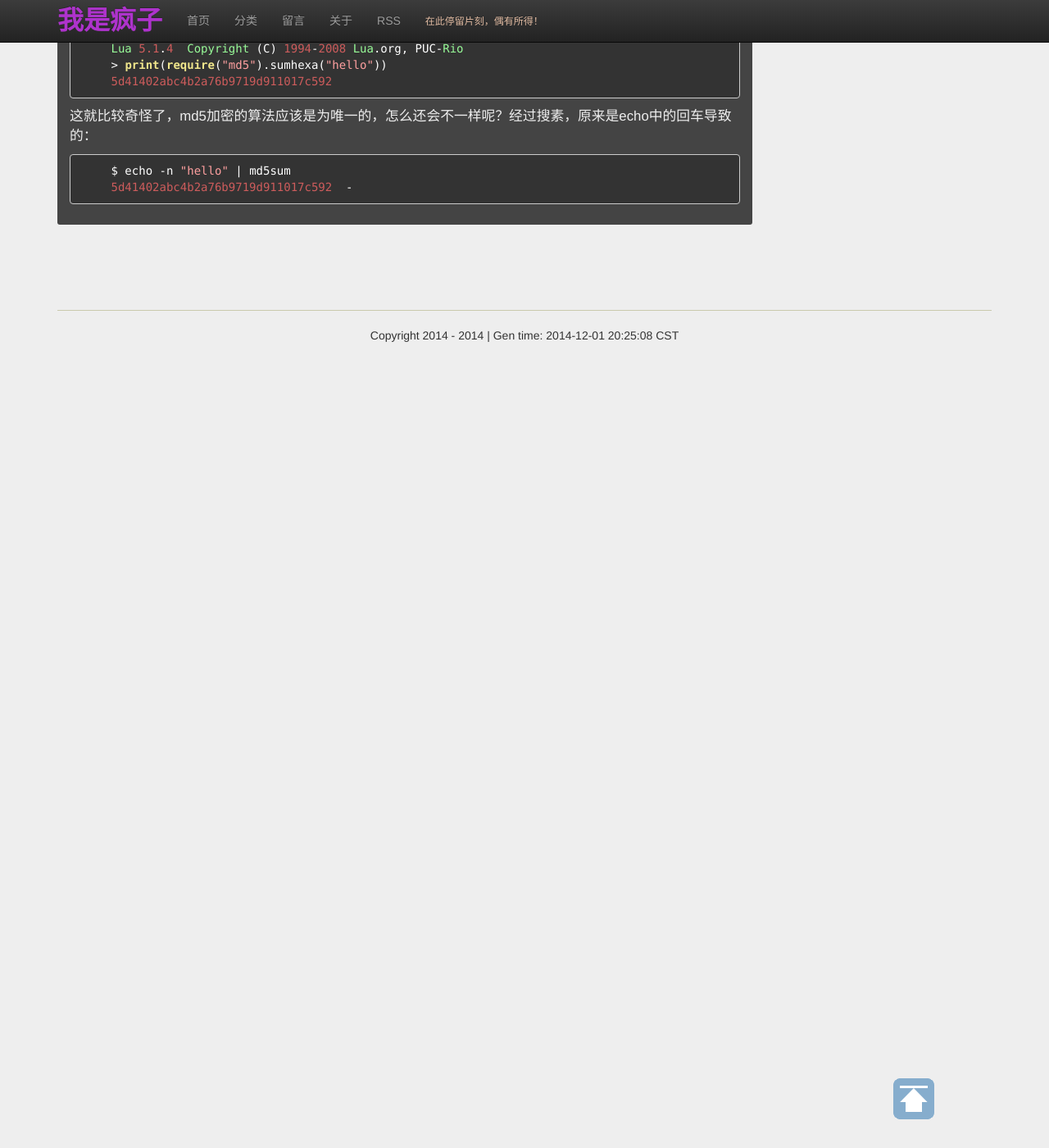
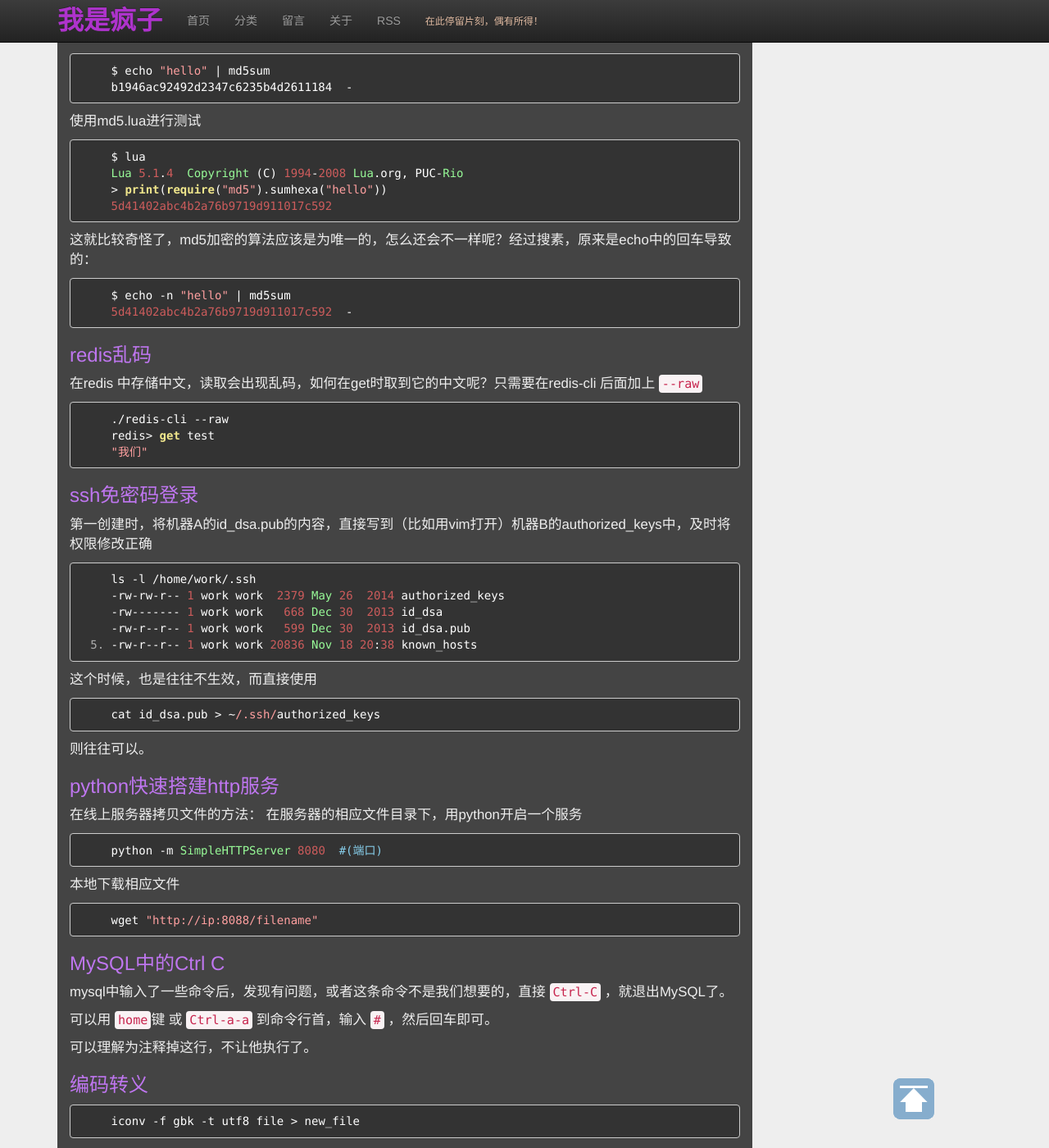
Before and after one commit to jgj1986/jgj1986.github.io, a Jekyll site: the page built from _posts/linux/2014-11-16-linux知识点汇总.md, in a window 1280 px wide and 1400 px high, scrolled down 348 px. Shown: the whole window at 82% size. Built offline with Jekyll 4.4.1, drawn with Linux system fonts in a browser that asks for light colours; nearby versions of some CDN libraries; comment, search, counter and statistics services are not loaded; some of the changed text lies outside the part shown.

Commit message:
add blog to linux teck
Signed-off-by: guojun.jin <guojun.jin@mjyun.com>

```diff
--- a/_posts/linux/2014-11-16-linux知识点汇总.md
+++ b/_posts/linux/2014-11-16-linux知识点汇总.md
@@ -29,3 +28,84 @@ Linux使用过程中的问题汇总
 
     $ echo -n "hello" | md5sum
     5d41402abc4b2a76b9719d911017c592  -
+
+###redis乱码
+
+在redis 中存储中文，读取会出现乱码，如何在get时取到它的中文呢？只需要在redis-cli 后面加上 `--raw`
+
+    ./redis-cli --raw
+    redis> get test
+    "我们"
+
+###ssh免密码登录
+
+第一创建时，将机器A的id_dsa.pub的内容，直接写到（比如用vim打开）机器B的authorized_keys中，及时将权限修改正确
+
+    ls -l /home/work/.ssh
+    -rw-rw-r-- 1 work work  2379 May 26  2014 authorized_keys
+    -rw------- 1 work work   668 Dec 30  2013 id_dsa
+    -rw-r--r-- 1 work work   599 Dec 30  2013 id_dsa.pub
+    -rw-r--r-- 1 work work 20836 Nov 18 20:38 known_hosts
+
+这个时候，也是往往不生效，而直接使用
+
+    cat id_dsa.pub > ~/.ssh/authorized_keys
+
+则往往可以。
+
+
+###python快速搭建http服务
+
+在线上服务器拷贝文件的方法：
+在服务器的相应文件目录下，用python开启一个服务
+
+    python -m SimpleHTTPServer 8080  #(端口)
+
+本地下载相应文件
+
+    wget "http://ip:8088/filename"
+
+###MySQL中的Ctrl C
+
+mysql中输入了一些命令后，发现有问题，或者这条命令不是我们想要的，直接 `Ctrl-C` ，就退出MySQL了。
+
+可以用 `home`键 或 `Ctrl-a-a` 到命令行首，输入 `#` ，然后回车即可。
+
+可以理解为注释掉这行，不让他执行了。
+
+
+###编码转义
+
+    iconv -f gbk -t utf8 file > new_file
+
+###vim特殊字符
+
+vim中有^M ^B ^A的形式，怎么样替换呢，或怎么样输入了
+
+    :%s/^M/|/g，
+
+其中输入是Ctrl-v Ctrl-m
+
+###一些Date命令
+
+前一天
+    # date --date='1 days ago' +%Y-%m-%d
+    # date -d '1 days ago' +%Y-%m-%d
+    # date -d yesterday +%Y-%m-%d
+    # date -d yesterday +%Y-%-m-%-d
+明天
+    # date --date='1 days' +%Y-%m-%d
+    # date -d '1 days' +%Y-%m-%d
+    # date -d tomorrow +%Y-%m-%d
+
+时间与时间戳
+
+    date -d "2013-12-12 00:00:00" +%s
+    date -d @1386777600  "+%Y%m/%d"
+    date -d @1386777600  "+%Y-%m-%d %H:%M:%S"
+    date --date='1 hour ago' +%Y%m%d%H%M
+
+###sort
+sort使用-t指定分隔符，默认的是'\t'和' '，如果限制是'\t'的话，需要使用$符号，也就是
+
+    sort -t $'\t'
```
Also changed, not shown: other parts of _posts/linux/2014-11-16-linux知识点汇总.md (+2 -3 lines).
